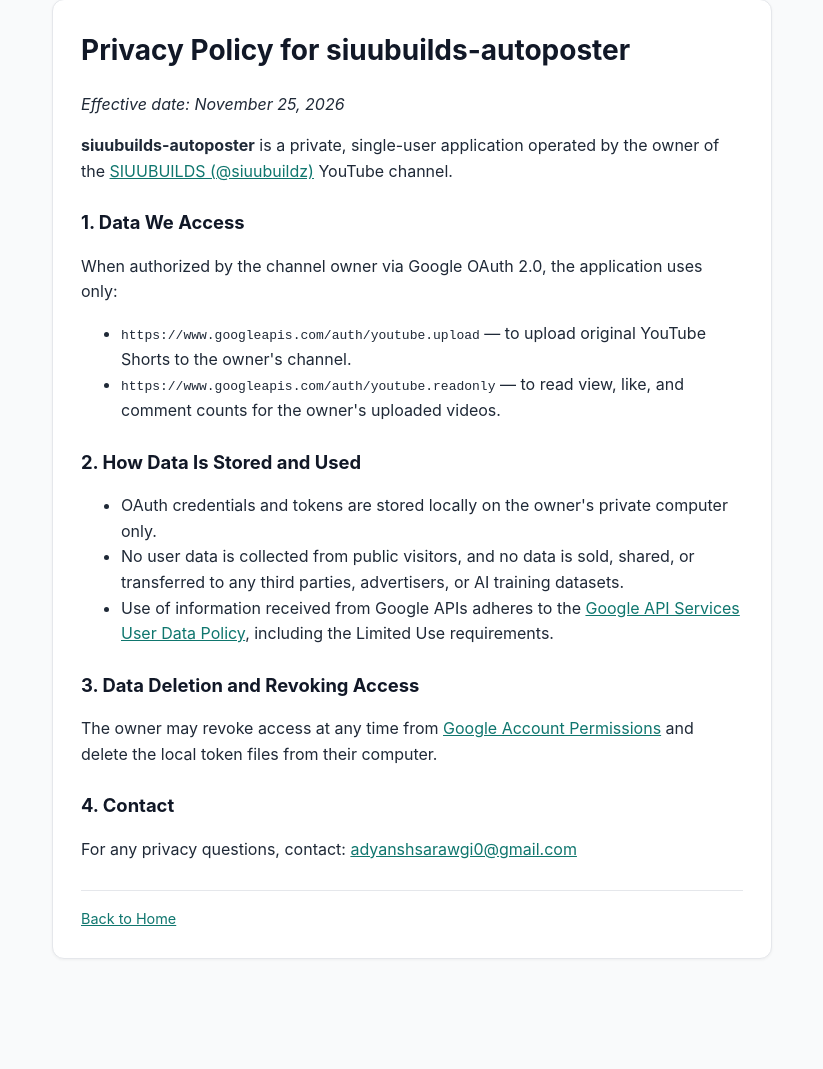
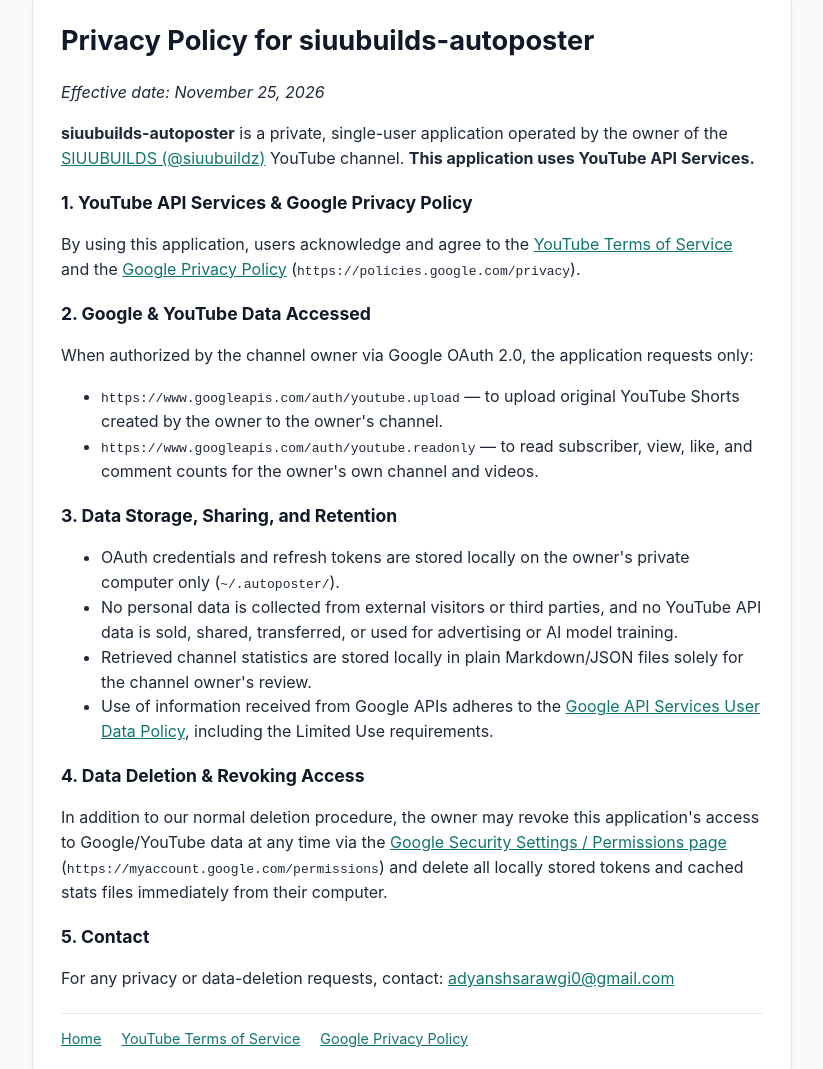
Before and after one commit to adyanshsarawgi0-star/siuubuilds-autoposter, a plain HTML site: page privacy.html in a window 1280 px wide. Shown: the part 49-1118 px from the top of the page, without its empty margins (228-1051 px from the left). Before the commit the page ends 1056 px from the top, so only its background shows below. Drawn offline with Linux system fonts and the light colour scheme.

Commit message:
Update privacy.html

```diff
--- a/privacy.html
+++ b/privacy.html
@@ -8,10 +8,10 @@
     :root { color-scheme: light; }
     body {
       font-family: -apple-system, BlinkMacSystemFont, "Segoe UI", Roboto, Arial, sans-serif;
-      max-width: 720px;
-      margin: 48px auto;
+      max-width: 760px;
+      margin: 40px auto;
       padding: 0 20px;
-      line-height: 1.6;
+      line-height: 1.55;
       color: #1f2937;
       background: #f9fafb;
     }
@@ -22,15 +22,17 @@
       padding: 28px;
       box-shadow: 0 1px 3px rgba(0, 0, 0, 0.05);
     }
-    h1 { margin-top: 0; font-size: 1.75rem; color: #111827; }
-    h2 { font-size: 1.15rem; margin-top: 24px; color: #111827; }
+    h1 { margin-top: 0; font-size: 1.7rem; color: #111827; }
+    h2 { font-size: 1.1rem; margin-top: 18px; color: #111827; }
     a { color: #0f766e; }
     footer {
-      margin-top: 28px;
-      padding-top: 16px;
+      margin-top: 22px;
+      padding-top: 14px;
       border-top: 1px solid #e5e7eb;
       font-size: 0.9rem;
-      color: #4b5563;
+      display: flex;
+      gap: 20px;
+      flex-wrap: wrap;
     }
   </style>
 </head>
@@ -42,38 +44,50 @@
     <p>
       <strong>siuubuilds-autoposter</strong> is a private, single-user application operated by the owner of the
       <a href="https://www.youtube.com/@siuubuildz" target="_blank" rel="noopener noreferrer">SIUUBUILDS (@siuubuildz)</a>
-      YouTube channel.
+      YouTube channel. <strong>This application uses YouTube API Services.</strong>
     </p>
 
-    <h2>1. Data We Access</h2>
-    <p>When authorized by the channel owner via Google OAuth 2.0, the application uses only:</p>
+    <h2>1. YouTube API Services &amp; Google Privacy Policy</h2>
+    <p>
+      By using this application, users acknowledge and agree to the
+      <a href="https://www.youtube.com/t/terms" target="_blank" rel="noopener noreferrer">YouTube Terms of Service</a>
+      and the
+      <a href="https://policies.google.com/privacy" target="_blank" rel="noopener noreferrer">Google Privacy Policy</a>
+      (<code>https://policies.google.com/privacy</code>).
+    </p>
+
+    <h2>2. Google &amp; YouTube Data Accessed</h2>
+    <p>When authorized by the channel owner via Google OAuth 2.0, the application requests only:</p>
     <ul>
-      <li><code>https://www.googleapis.com/auth/youtube.upload</code> — to upload original YouTube Shorts to the owner's channel.</li>
-      <li><code>https://www.googleapis.com/auth/youtube.readonly</code> — to read view, like, and comment counts for the owner's uploaded videos.</li>
+      <li><code>https://www.googleapis.com/auth/youtube.upload</code> — to upload original YouTube Shorts created by the owner to the owner's channel.</li>
+      <li><code>https://www.googleapis.com/auth/youtube.readonly</code> — to read subscriber, view, like, and comment counts for the owner's own channel and videos.</li>
     </ul>
 
-    <h2>2. How Data Is Stored and Used</h2>
+    <h2>3. Data Storage, Sharing, and Retention</h2>
     <ul>
-      <li>OAuth credentials and tokens are stored locally on the owner's private computer only.</li>
-      <li>No user data is collected from public visitors, and no data is sold, shared, or transferred to any third parties, advertisers, or AI training datasets.</li>
+      <li>OAuth credentials and refresh tokens are stored locally on the owner's private computer only (<code>~/.autoposter/</code>).</li>
+      <li>No personal data is collected from external visitors or third parties, and no YouTube API data is sold, shared, transferred, or used for advertising or AI model training.</li>
+      <li>Retrieved channel statistics are stored locally in plain Markdown/JSON files solely for the channel owner's review.</li>
       <li>Use of information received from Google APIs adheres to the <a href="https://developers.google.com/terms/api-services-user-data-policy" target="_blank" rel="noopener noreferrer">Google API Services User Data Policy</a>, including the Limited Use requirements.</li>
     </ul>
 
-    <h2>3. Data Deletion and Revoking Access</h2>
+    <h2>4. Data Deletion &amp; Revoking Access</h2>
     <p>
-      The owner may revoke access at any time from
-      <a href="https://myaccount.google.com/permissions" target="_blank" rel="noopener noreferrer">Google Account Permissions</a>
-      and delete the local token files from their computer.
+      In addition to our normal deletion procedure, the owner may revoke this application's access to Google/YouTube data at any time via the
+      <a href="https://myaccount.google.com/permissions" target="_blank" rel="noopener noreferrer">Google Security Settings / Permissions page</a>
+      (<code>https://myaccount.google.com/permissions</code>) and delete all locally stored tokens and cached stats files immediately from their computer.
     </p>
 
-    <h2>4. Contact</h2>
+    <h2>5. Contact</h2>
     <p>
-      For any privacy questions, contact:
+      For any privacy or data-deletion requests, contact:
       <a href="mailto:adyanshsarawgi0@gmail.com">adyanshsarawgi0@gmail.com</a>
     </p>
 
     <footer>
-      <a href="./index.html">Back to Home</a>
+      <a href="./index.html">Home</a>
+      <a href="https://www.youtube.com/t/terms" target="_blank" rel="noopener noreferrer">YouTube Terms of Service</a>
+      <a href="https://policies.google.com/privacy" target="_blank" rel="noopener noreferrer">Google Privacy Policy</a>
     </footer>
   </main>
 </body>
```
